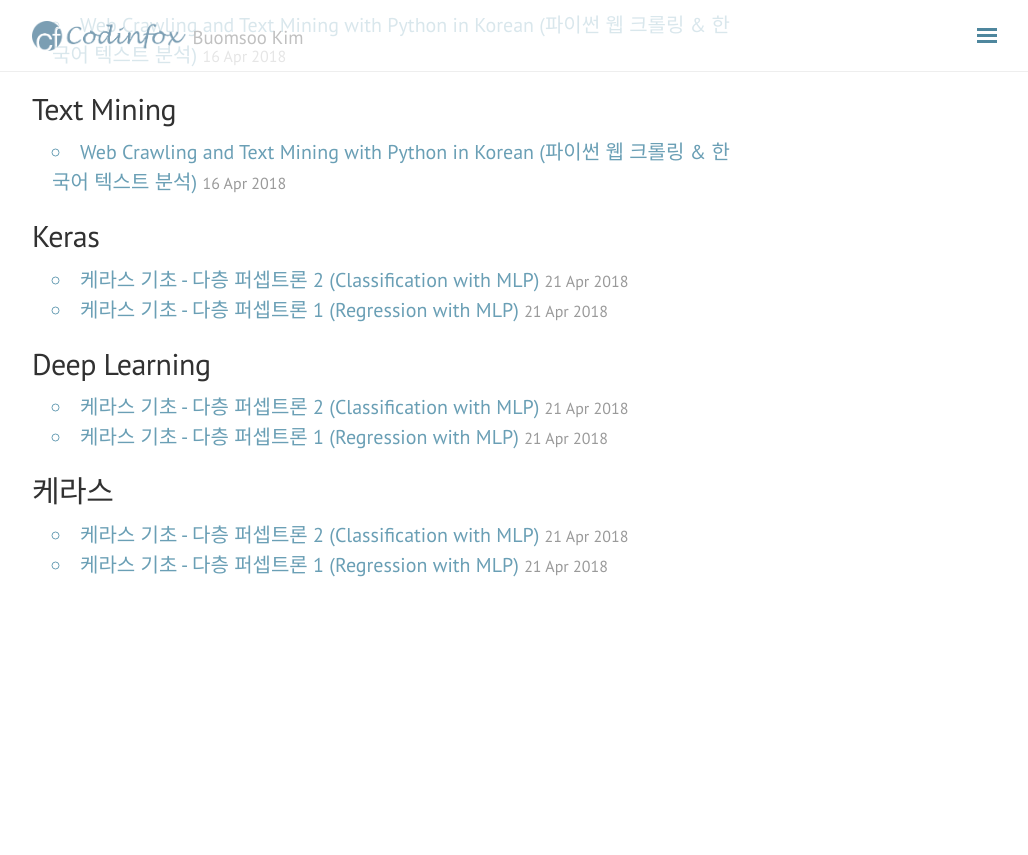
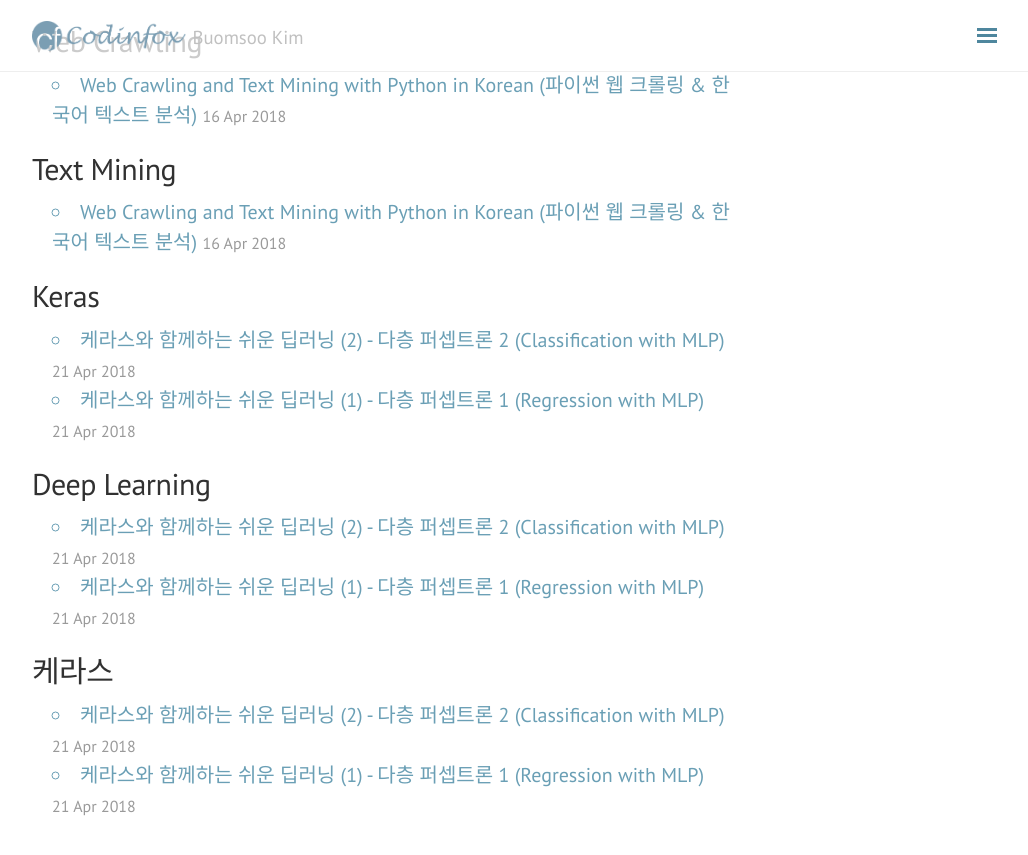
Before and after one commit to buomsoo-kim/buomsoo-kim.github.io, a Jekyll site: the page built from blog/tags.html, in a window 1280 px wide and 900 px high, scrolled down 944 px. Shown: the top 855 px of the window, without its empty margins (248-1276 px from the left). Built offline with Jekyll 4.4.1, drawn with Linux system fonts in a browser that asks for light colours; nearby versions of some CDN libraries; before the commit the page ends 1604 px from its top, so only the background shows below that; some of the changed text lies outside the part shown.

Commit message:
modify files

```diff
--- a/_posts/2018-04-21-Easy-deep-learning-with-Keras-1.md.md
+++ b/_posts/2018-04-21-Easy-deep-learning-with-Keras-1.md.md
@@ -1,6 +1,6 @@
 ---
 layout: post
-title: 케라스 기초 - 다층 퍼셉트론 1 (Regression with MLP)
+title: 케라스와 함께하는 쉬운 딥러닝 (1) - 다층 퍼셉트론 1 (Regression with MLP)
 category: Keras
 tags: [Python, Keras, Deep Learning, 케라스]
 ---
--- a/_posts/2018-04-21-Easy-deep-learning-with-Keras-10.md.md
+++ b/_posts/2018-04-21-Easy-deep-learning-with-Keras-10.md.md
@@ -1,6 +1,6 @@
 ---
 layout: post
-title: 케라스 기초 - 다층 퍼셉트론 2 (Classification with MLP)
+title: 케라스와 함께하는 쉬운 딥러닝 (2) - 다층 퍼셉트론 2 (Classification with MLP)
 category: Keras
 tags: [Python, Keras, Deep Learning, 케라스]
 ---
```
